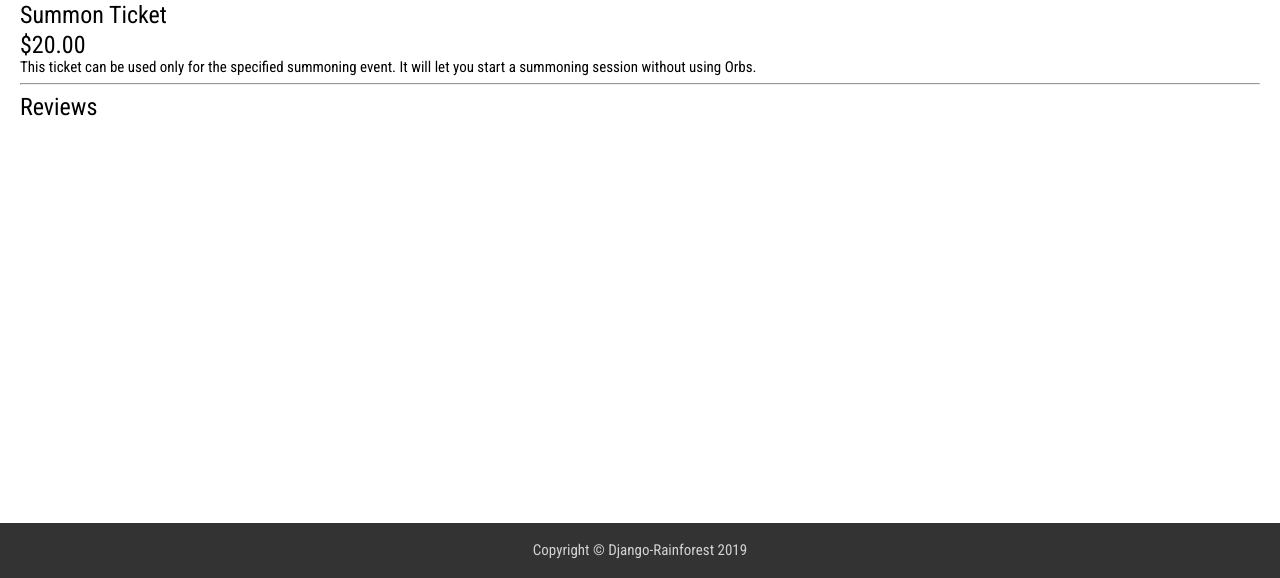
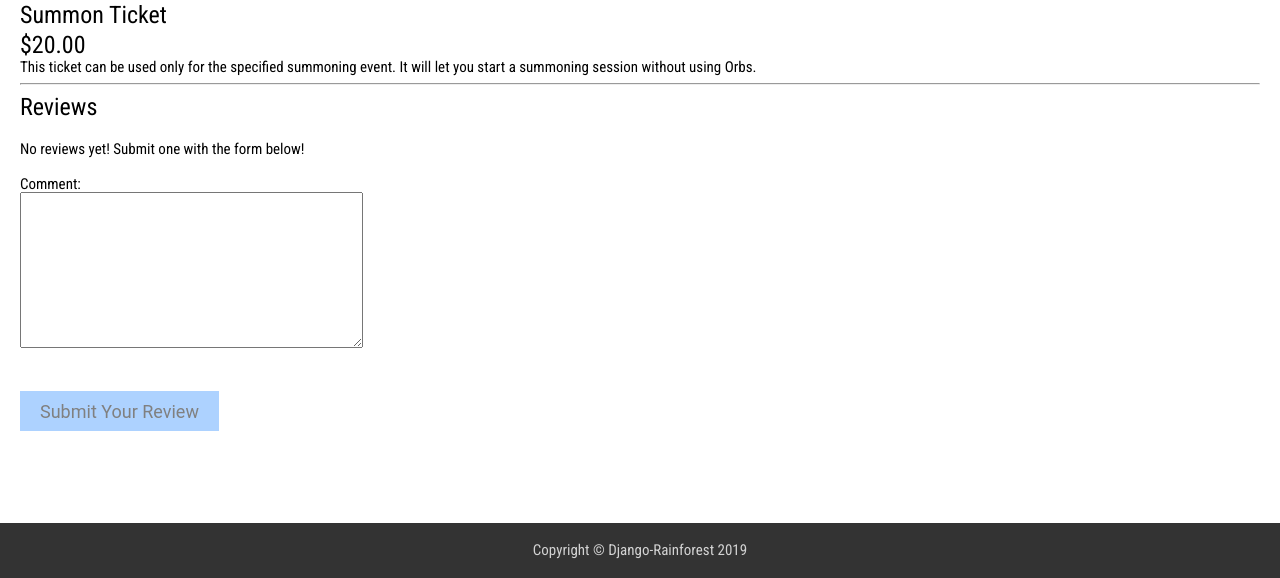
Before and after one commit to lindalou0419/django-rainforest, a Django app: page /products/2/ in a window 1280 px wide. Shown: the part 222-800 px from the top of the page. Run offline with Django 3.2, Linux system fonts and the light colour scheme; data comes from the database, SQL or seed files in the repository; tables that the repository leaves empty hold one stand-in row (values such as "Sample post"); some libraries are stand-ins or nearby versions.

Commit message:
added review form under product details page with css, length validations

```diff
--- a/rainforest/forms.py
+++ b/rainforest/forms.py
@@ -1,8 +1,20 @@
 from django.forms import ModelForm
 # from django import forms
-from rainforest.models import Product
+from rainforest.models import Product, Review
 
 class ProductForm(ModelForm):
   class Meta:
     model = Product
     fields = ['name', 'description', 'price_in_cents']
+#-------------------------------
+
+class ReviewForm(ModelForm):
+  class Meta:
+    model = Review
+    fields = ['comment']
+
+  def clean(self):
+    data = super().clean()
+    content = data.get("comment")
+    if len(content) < 3 or len(content) > 1000:
+      self.add_error("comment", "Reviews must be between 10 to 1000 characters.")
--- a/rainforest/static/css/main.css
+++ b/rainforest/static/css/main.css
@@ -149,14 +149,30 @@ img {
   margin: 0;
 }
 
-.product-form label {
+.product-form label, .review-form label {
   display: block;
 }
 
-.product-form p {
+.product-form p, .review-form p {
   margin: 2rem 0;
 }
 
-.product-form .errorlist {
+.product-form .errorlist, .review-form .errorlist {
   color: red;
 }
+
+.product-review ul, .product-review p {
+  margin: 2rem 0;
+}
+
+.product-review li {
+  padding: 2rem 1rem;
+}
+
+.product-review li:nth-child(odd) {
+  background: #f5f5f9;
+}
+
+.product-review li:nth-child(even) {
+  background: #f5faff;
+}
--- a/rainforest/templates/products/product.html
+++ b/rainforest/templates/products/product.html
@@ -17,11 +17,17 @@
       <hr/ >
       <h2>Reviews</h2>
 
-      <ul>
-        {% for review in reviews %}
-        <li>{{review.comment}} - {{review.published_date}}</li>
-        {% endfor %}
-      </ul>
+      {% if reviews %}
+        <ul>
+          {% for review in reviews %}
+            <li>{{review.comment}} - {{review.published_date}}</li>
+          {% endfor %}
+        </ul>
+      {% else %}
+        <p>No reviews yet! Submit one with the form below!</p>
+      {% endif %}
+
+      {% include 'reviews/new.html' %}
     </section>
   </section>
 {% endblock %}
--- /dev/null
+++ b/rainforest/templates/reviews/new.html
@@ -0,0 +1,9 @@
+<form action="{% url 'review_create' product_id=product.id %}" method="POST" class="review-form">
+  {% csrf_token %}
+
+  {{form.as_p}}
+
+  <p>
+    <input type="submit" value="Submit Your Review" class="btn">
+  </p>
+</form>
--- a/rainforest/urls.py
+++ b/rainforest/urls.py
@@ -12,4 +12,5 @@ urlpatterns = [
   path('products/<int:product_id>/edit/', views.product_edit, name='product_edit'),
   path('products/<int:product_id>/update/', views.product_update, name="product_update"),
   path('products/<int:product_id>/delete/', views.product_delete, name='product_delete'),
+  path('products/<int:product_id>/reviews/create/', views.review_create, name='review_create'),
 ]
--- a/rainforest/views.py
+++ b/rainforest/views.py
@@ -2,7 +2,7 @@ from django.http import HttpResponse
 from django.shortcuts import render, redirect
 from django.urls import path
 from rainforest.models import Product, Review
-from rainforest.forms import ProductForm
+from rainforest.forms import ProductForm, ReviewForm
 
 def root(request):
   return redirect('products')
@@ -22,10 +22,12 @@ def products(request):
 def product_show(request, product_id):
   product = Product.objects.get(id=product_id)
   reviews = product.reviews.order_by("-published_date")
+  review_form = ReviewForm()
   context = {
     'product': product,
     'title': product.name,
     'reviews': reviews,
+    'form': review_form,
   }
   response = render(request, 'products/product.html', context)
   return HttpResponse(response)
@@ -63,6 +65,7 @@ def product_edit(request, product_id):
   return HttpResponse(response)
 #-------------------------------
 
+
 def product_update(request, product_id):
   product = Product.objects.get(id=product_id)
   form = ProductForm(request.POST, instance=product)
@@ -79,8 +82,30 @@ def product_update(request, product_id):
     return HttpResponse(response)
 #-------------------------------
 
+
 def product_delete(request, product_id):
   product = Product.objects.get(id=product_id)
   product.delete()
   return redirect('products')
 #-------------------------------
+
+
+def review_create(request, product_id):
+  product = Product.objects.get(id=product_id)
+  form = ReviewForm(request.POST)
+  if form.is_valid():
+    review = form.instance
+    review.product = product
+    review.save()
+    return redirect('product_show', product.id)
+  else:
+    reviews = product.reviews.order_by("-published_date")
+    context = {
+      'product': product,
+      'form': form,
+      'reviews': reviews,
+      'title': 'Submit a Review',
+    }
+    response = render(request, 'products/product.html', context)
+    return response
+#-------------------------------
```
